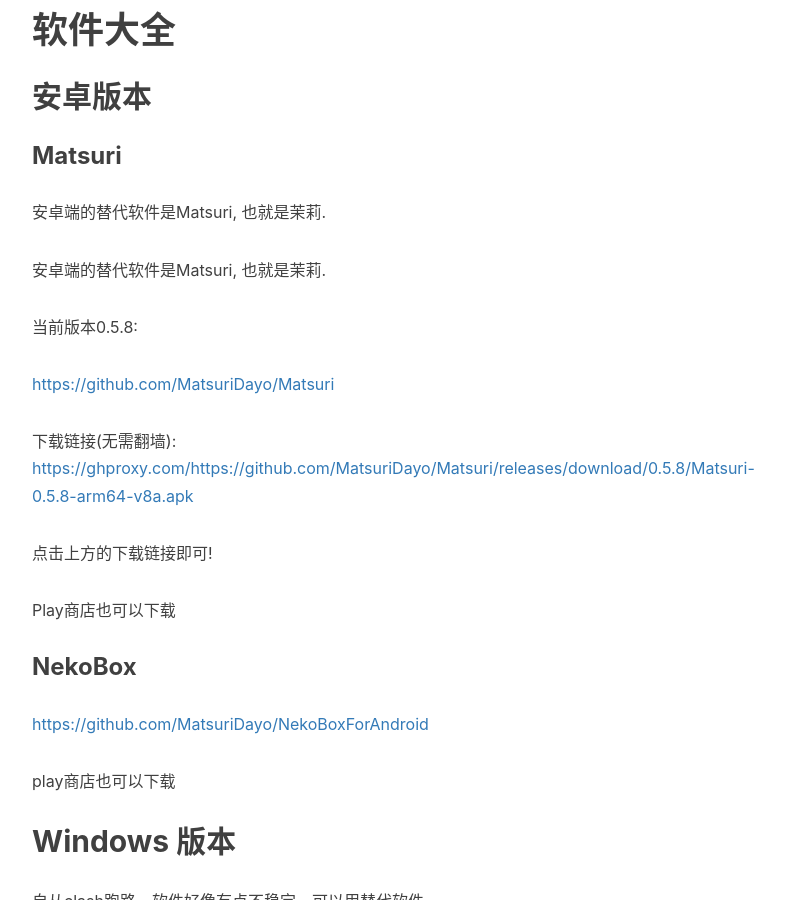
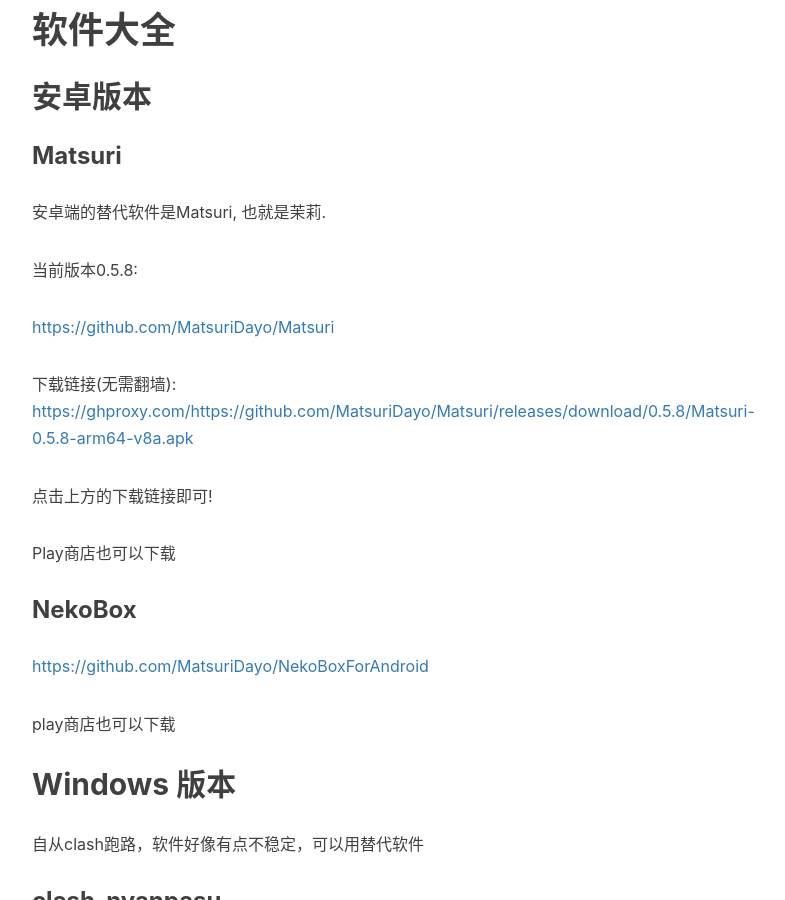
Before and after one commit to kingask/kingask.github.io, a Jekyll site: the page built from _posts/2023-11-25-soft.markdown, in a window 1280 px wide and 900 px high, scrolled down 496 px. Shown: the whole window, without its empty margins (233-1018 px from the left). Built offline with Jekyll 4.4.1, drawn with Linux system fonts in a browser that asks for light colours; nearby versions of some CDN libraries; comment, search, counter and statistics services are not loaded.

Commit message:
modified:   _posts/2023-11-25-soft.markdown

```diff
--- a/_posts/2023-11-25-soft.markdown
+++ b/_posts/2023-11-25-soft.markdown
@@ -18,8 +18,6 @@
 
 安卓端的替代软件是Matsuri, 也就是茉莉.
 
-
-安卓端的替代软件是Matsuri, 也就是茉莉.
 
 当前版本0.5.8:
 
```
